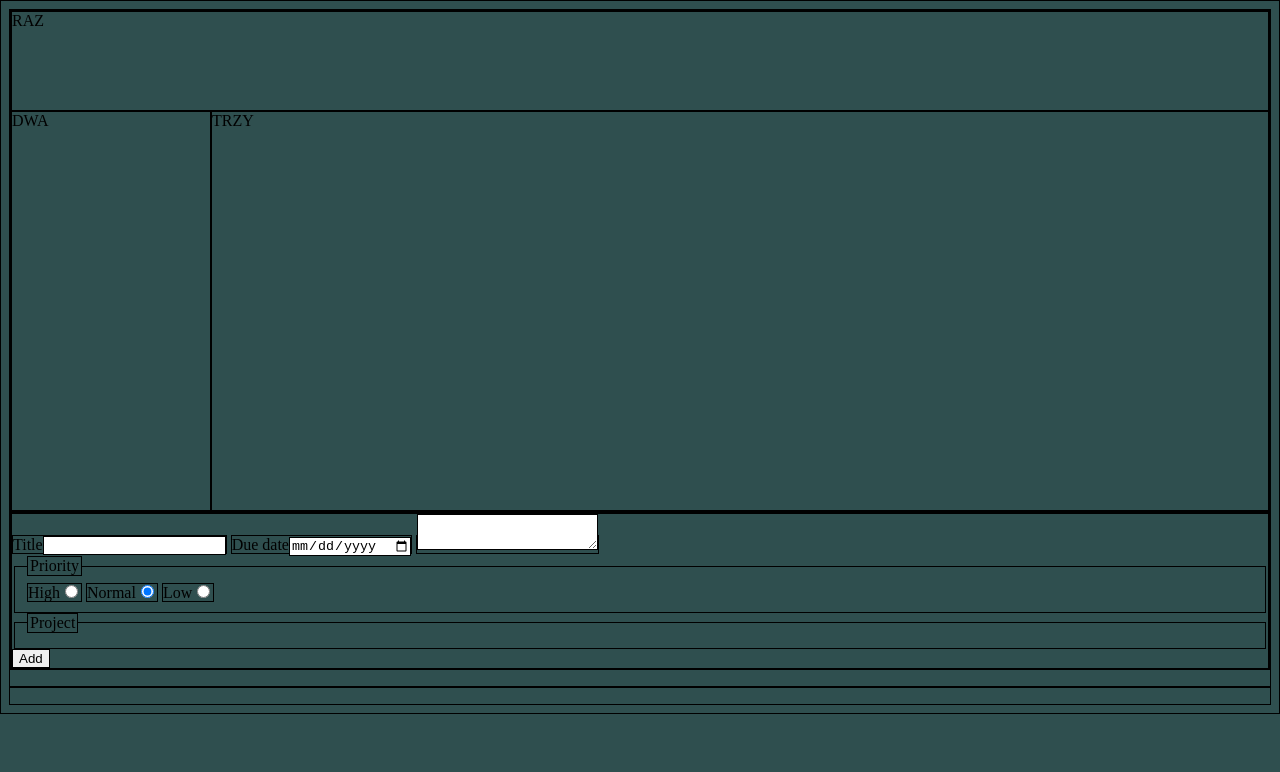
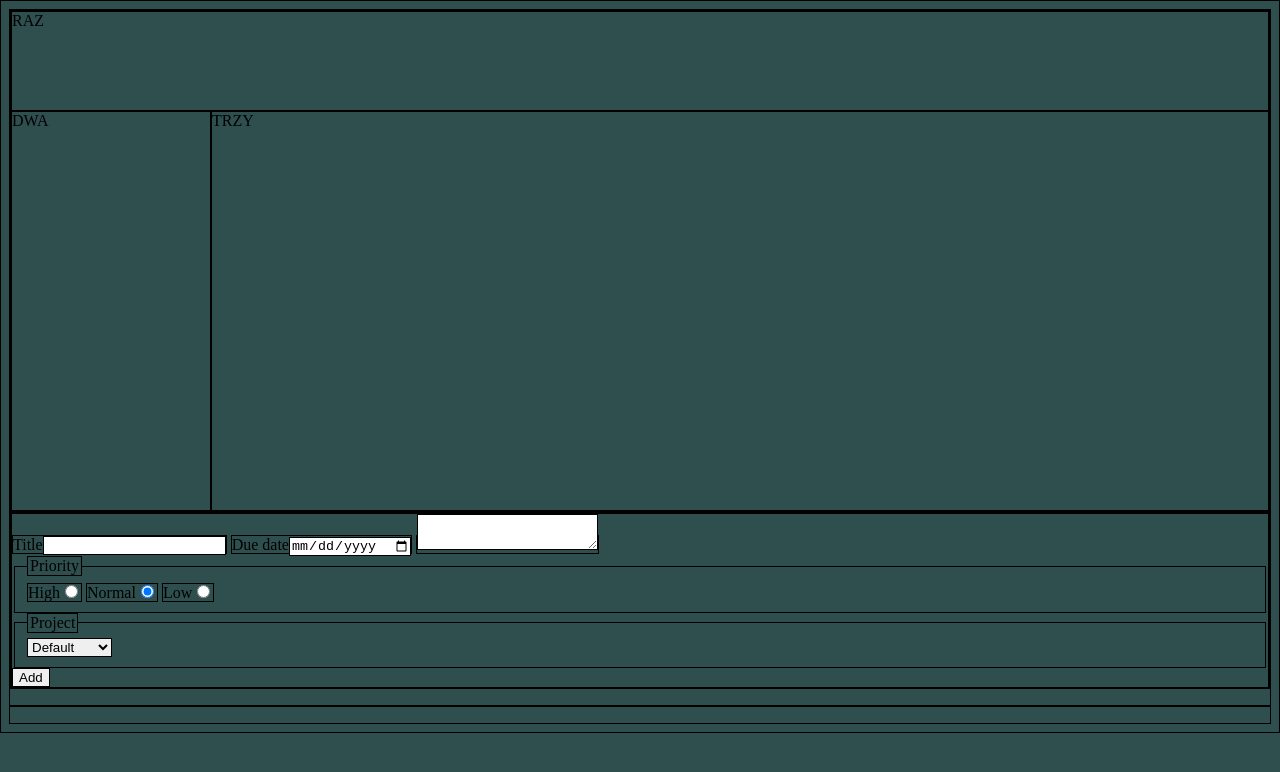
Before and after one commit to pr3ston1989/todo-list, a website built with webpack: page src/template.html in a window 1280 px wide. Built offline with nearby package versions, Linux system fonts and the light colour scheme.

Commit message:
Add option to make select list with projects.

```diff
--- a/src/index.js
+++ b/src/index.js
@@ -16,3 +16,7 @@ console.log(allProjects.getAllProjects());
 const todoForm = new TodoFormHandler('add-todo');
 
 todoForm.handleSubmit();
+
+const projectSelectOptions = new ElementRenderer(document.getElementById("projects"));
+console.log(projectSelectOptions);
+projectSelectOptions.createProjectsList(allProjects.getAllProjects());
--- a/src/renderer.js
+++ b/src/renderer.js
@@ -19,6 +19,15 @@ export class ElementRenderer {
     }
 
     createProjectsList(projects) {
-
+        projects.forEach(project => {
+            const option = document.createElement("option");
+            option.value = project.name;
+            option.textContent = project.name;
+            this.container.appendChild(option);
+        });
+        const addNewOption = document.createElement("option");
+        addNewOption.value = "add-new";
+        addNewOption.textContent = "Add new...";
+        this.container.appendChild(addNewOption);
     }
 }
--- a/src/template.html
+++ b/src/template.html
@@ -22,9 +22,10 @@
                 <label for="normal">Normal<input type="radio" name="priority" id="normal" value="normal" checked></label>
                 <label for="low">Low<input type="radio" name="priority" id="low" value="low"></label>
             </fieldset>
-            <fieldset id="projects">
+            <fieldset>
                 <legend>Project</legend>
-
+                <select name="projects" id="projects">
+                </select>
             </fieldset>
             <button>Add</button>
         </form>
```
